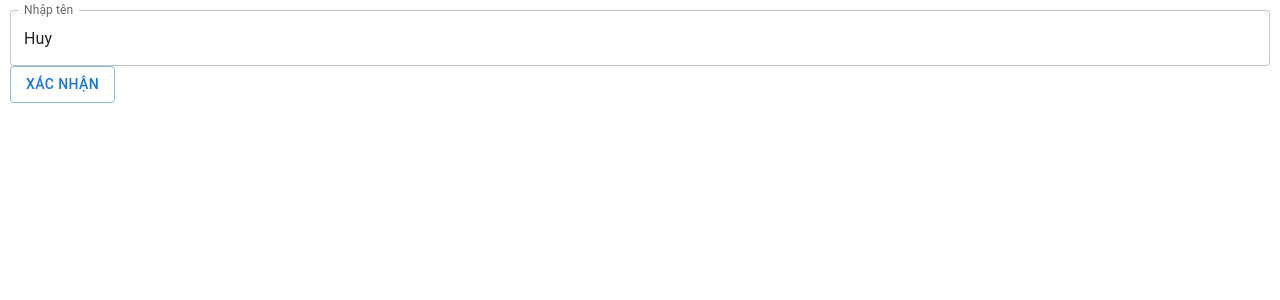
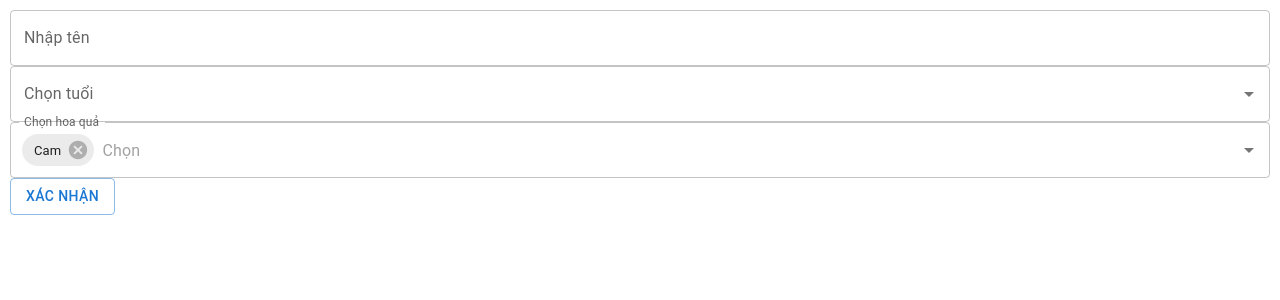
Before and after one commit to huyvu23/custom-field-react-hook-form, a React (Vite) app: page / in a window 1280 px wide. Shown: the top 300 px of the page. Built offline with nearby package versions, Linux system fonts and the light colour scheme.

Commit message:
feat: make auto complete custom with react hook form

```diff
--- a/src/App.tsx
+++ b/src/App.tsx
@@ -1,11 +1,14 @@
 import TextFieldCustom from "./components/RHF/TextFieldCustom";
+import AutoCompleteFieldCustom from "./components/RHF/AutoCompleteFieldCustom";
 import FormWrapper from "./components/RHF/FormWrapper";
 import { useForm } from "react-hook-form";
 import Button from "@mui/material/Button";
 function App() {
   const methods = useForm({
     defaultValues: {
-      name: "Huy",
+      name: "",
+      age: null,
+      fruits: ["orange"],
     },
   });
   return (
@@ -26,6 +29,27 @@ function App() {
             label="Nhập tên"
             placeholder="Nhập"
           />
+          <AutoCompleteFieldCustom
+            nameField="age"
+            label="Chọn tuổi"
+            options={[
+              { value: "1", label: "Một" },
+              { value: "2", label: "Hai" },
+              { value: "3", label: "Ba" },
+            ]}
+            placeholder="Chọn"
+          />
+          <AutoCompleteFieldCustom
+            multiple={true as any}
+            nameField="fruits"
+            label="Chọn hoa quả"
+            options={[
+              { value: "orange", label: "Cam" },
+              { value: "apple", label: "Táo" },
+              { value: "Banana", label: "Chuối" },
+            ]}
+            placeholder="Chọn"
+          />
           <Button type="submit" variant="outlined">
             Xác nhận
           </Button>
--- /dev/null
+++ b/src/components/RHF/AutoCompleteFieldCustom/index.tsx
@@ -0,0 +1,80 @@
+import Autocomplete, { AutocompleteProps } from "@mui/material/Autocomplete";
+import TextField from "@mui/material/TextField";
+import Box from "@mui/material/Box";
+import { useFormContext, Controller } from "react-hook-form";
+
+interface AutoCompleteFieldCustomProps<
+  T extends { value: string; label: string }
+> extends Omit<AutocompleteProps<T, false, false, false>, "renderInput"> {
+  label: string;
+  nameField: string;
+  options: T[];
+  placeholder: string;
+}
+const AutoCompleteFieldCustom = ({
+  nameField,
+  label,
+  options,
+  placeholder,
+  ...rest
+}: AutoCompleteFieldCustomProps<T>) => {
+  const { control } = useFormContext();
+
+  return (
+    <>
+      <Controller
+        name={nameField}
+        control={control}
+        render={({ field: { value, onChange }, fieldState: { error } }) => {
+          return (
+            <Autocomplete
+              {...rest} // Spread all inherited props
+              options={options || []}
+              value={
+                rest.multiple
+                  ? options.filter((item) => value?.includes(item.value))
+                  : options.find((item) => item.value === `${value}`)
+              }
+              onChange={(_, newValue) => {
+                if (Array.isArray(newValue)) {
+                  onChange(newValue?.map((item) => item?.value));
+                } else {
+                  onChange(newValue?.value);
+                }
+              }}
+              noOptionsText="Không có lựa chọn"
+              isOptionEqualToValue={(option, value) => {
+                return option.value === value?.value;
+              }}
+              renderOption={(
+                props,
+                option: { label: string; value: string }
+              ) => {
+                return (
+                  <>
+                    <Box key={option.value} component="li" {...props}>
+                      {option.label}
+                    </Box>
+                  </>
+                );
+              }}
+              renderInput={(params) => {
+                return (
+                  <TextField
+                    {...params}
+                    label={label}
+                    placeholder={placeholder}
+                    error={!!error}
+                    helperText={error ? error.message : null}
+                  />
+                );
+              }}
+            />
+          );
+        }}
+      />
+    </>
+  );
+};
+
+export default AutoCompleteFieldCustom;
--- a/src/components/RHF/TextFieldCustom/index.tsx
+++ b/src/components/RHF/TextFieldCustom/index.tsx
@@ -21,8 +21,8 @@ const TextFieldCustom = ({ nameField, ...rest }: TextFieldCustom) => {
               {...rest}
               fullWidth
               variant="outlined"
+              helperText={error ? error.message : null}
               error={!!error}
-              helperText={error?.message}
             />
           );
         }}
```
